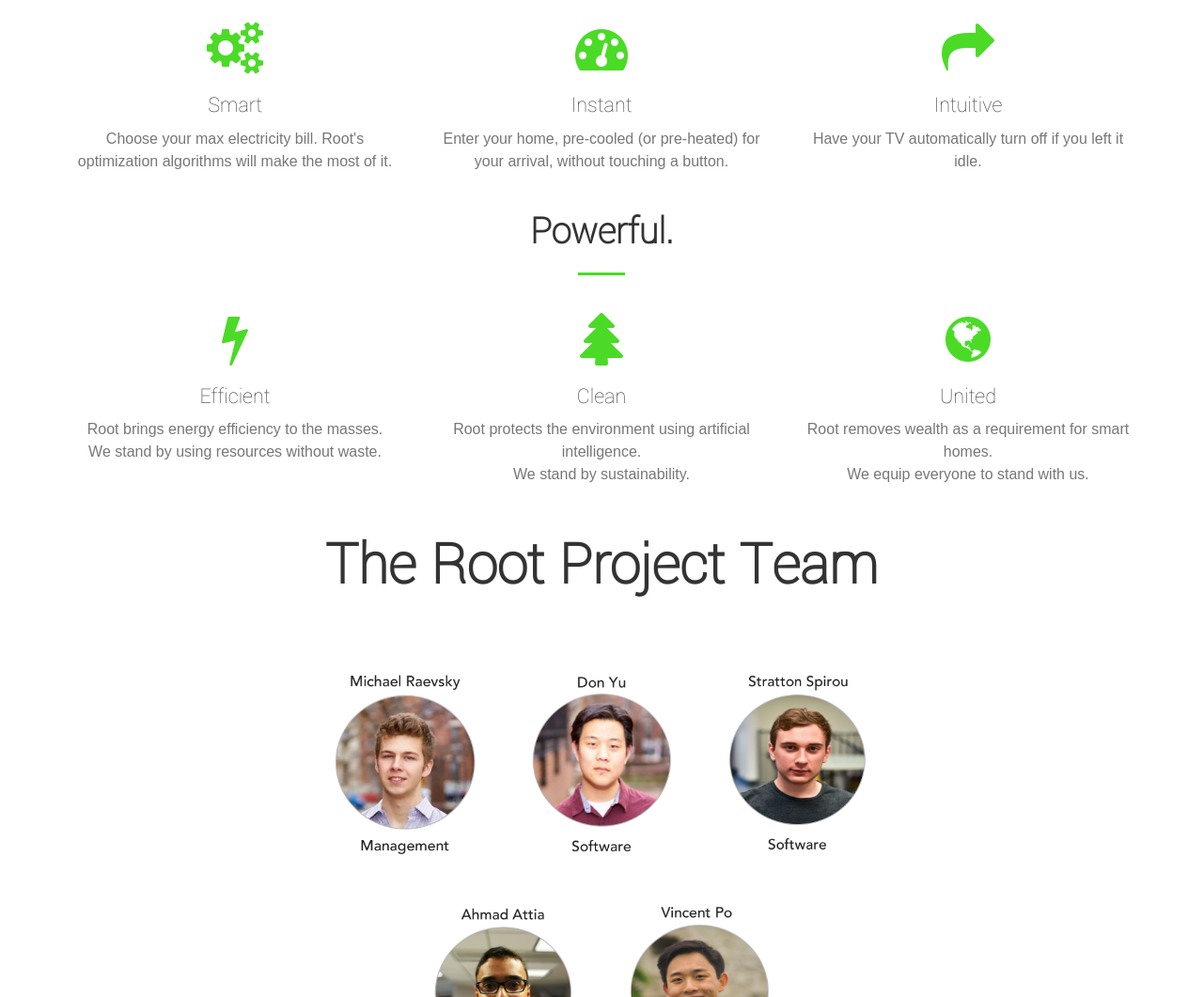
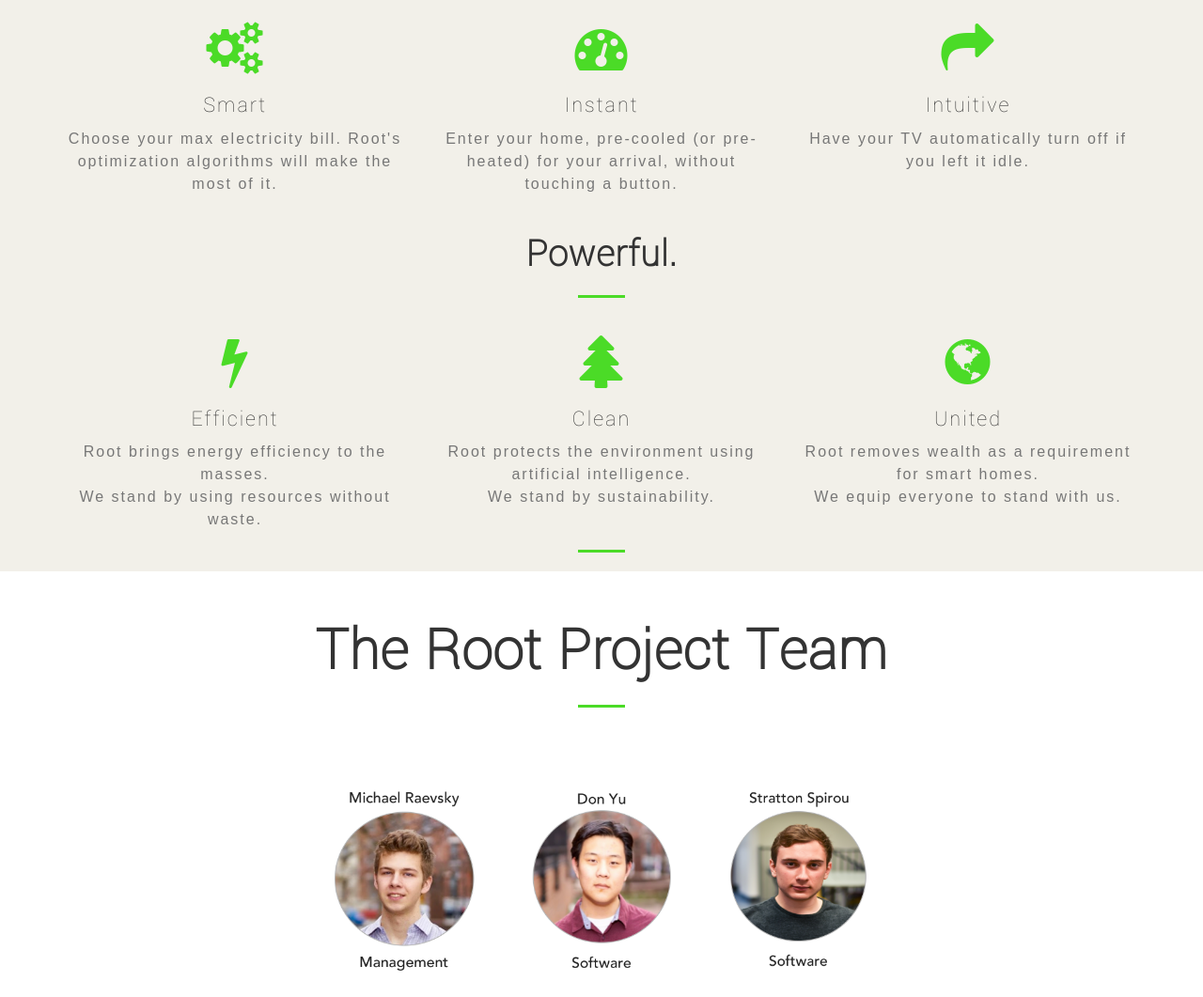
Before and after one commit to lawrencechoi96/dnyu.github.io, a plain HTML site: page index.html in a window 1280 px wide. Shown: the part 1739-2800 px from the top of the page at 94% size. Drawn offline with nearby package versions, Linux system fonts and the light colour scheme; a web font is replaced by a local one.

Commit message:
midnight

```diff
--- a/css/creative.css
+++ b/css/creative.css
@@ -114,7 +114,7 @@ aside {
 .navbar-default .nav>li>a:focus {
     text-transform: uppercase;
     font-size: 13px;
-    font-weight: 700;
+    font-weight: 500;
     color: #222;
 }
 
@@ -562,3 +562,32 @@ body {
     width: 18%;
     padding: 2%;
 }
+
+.header {
+    letter-spacing: 2px;
+}
+
+#info {
+    background-color: #EBE8DF;
+}
+
+#why {
+    background-color: #F2F0E9;
+}
+
+#team{
+    background-color: white;
+}
+
+
+.text-muted{
+    letter-spacing: 2px;
+}
+
+body{
+    letter-spacing: 1px;
+}
+
+h3{
+    letter-spacing: 2px;
+}
--- a/index.html
+++ b/index.html
@@ -78,11 +78,9 @@
             <div class="header-content-inner">
                 <h1>Root Project</h1>
                 <img id="rootIcon2" src="./img/LeafIcon.png"></img>
-                <p id="headerInfo">Join The Movement.</p>
+                <p id="headerInfo">Save your planet by saving your wallet.</p>
                 <a id="findOutButton" href="#info" class="btn btn-primary page-scroll">Learn More</a>
             </div>
-
-        </div>
     </header>
     <section class="text-center" id="info">
            <h1 class="section-heading"><b>ROOT</b></h1>
@@ -117,6 +115,7 @@
 
                     <h2 class="section-heading"><b>Easy.</b></h2>
                     <hr class="primary">
+
                 </div>
             </div>
             <div class="row">
@@ -169,14 +168,18 @@
                     </div>
                 </div>
             </div>
+            <hr class="primary">
         </div>
+
     </section>
+
 
 <section id="team">
         <div class="container">
          <div class="row">
                 <div class="col-lg-12 text-center">
                 <h1><b>The Root Project Team</b></h1>
+                <hr class="primary">
                 <br><br>
                    <div class="text-center">
                     <img class="mike" align="middle" src="img/mike.png">
```
